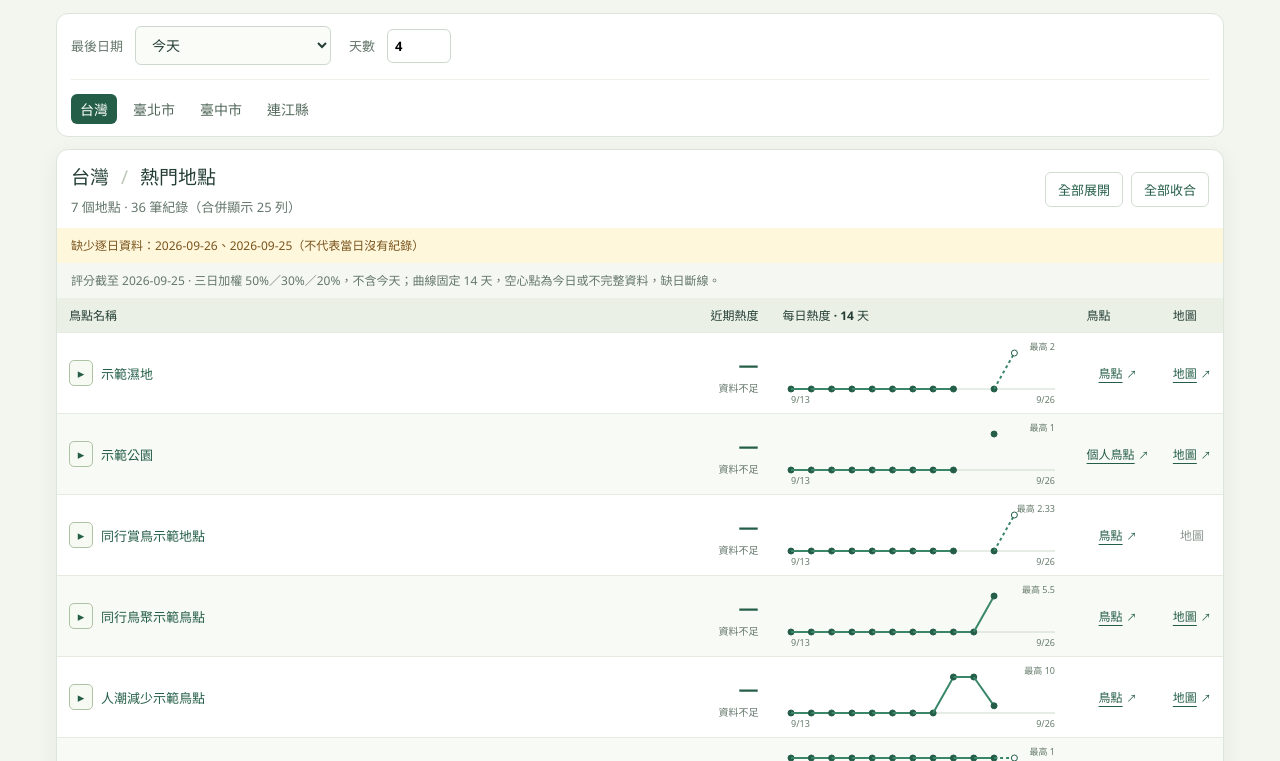
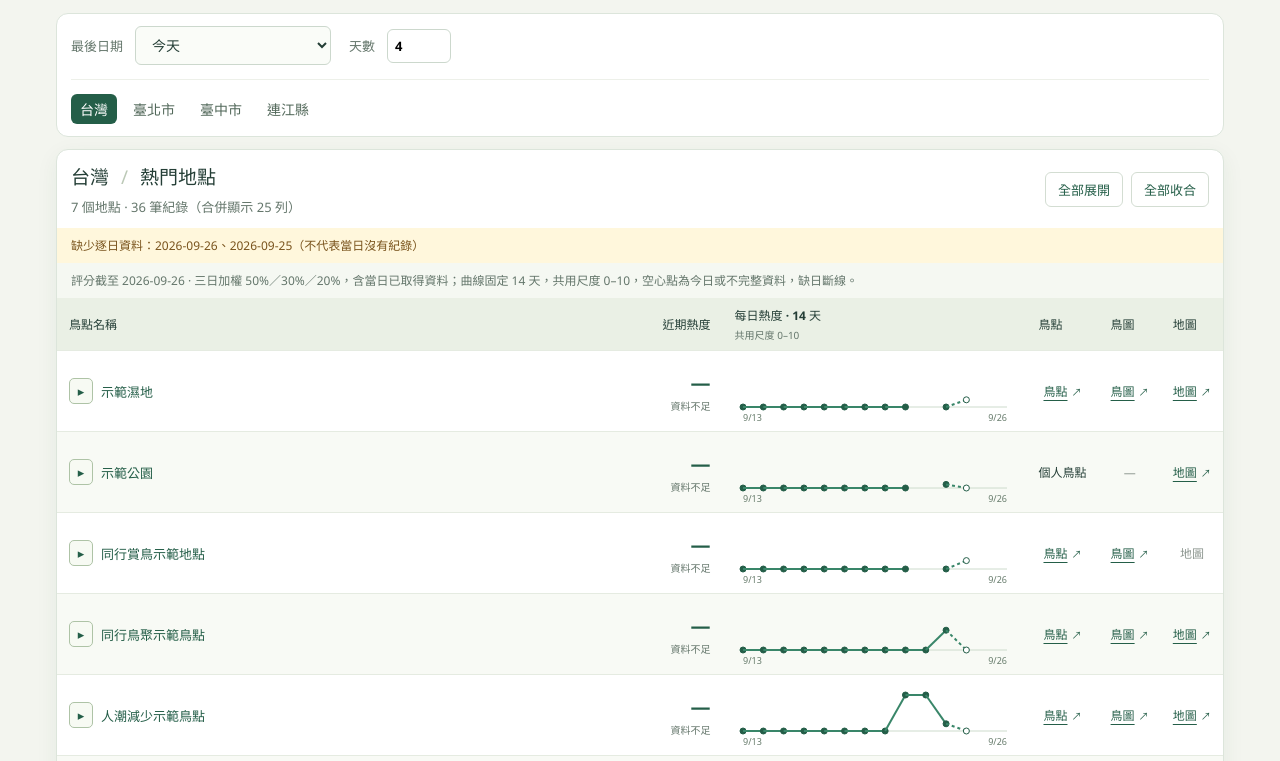
Before and after one commit to ChrisTorng/eBirdRecentHotspot, a website with bundled scripts: page index.html in a window 1280 px wide. Shown: the part 138-899 px from the top of the page. Built offline with nearby package versions, Linux system fonts and the light colour scheme; files whose address does not match are found by name.

Commit message:
Include today's heat and show latest update with 10am schedule

```diff
--- a/app.js
+++ b/app.js
@@ -1,4 +1,4 @@
-import { heatForLocation, compareHeat, scoringDates } from './heat.js';
+import { heatForLocation, compareHeat, scoringDates, sharedCurveMax, scoreFormula } from './heat.js';
 import { dataRoot, loadJson, selectDate, groupChecklists, displayRegions, displayLocationName, dateRange, rangeRows, googleMapsUrl } from './model.js';
 const $ = id => document.getElementById(id);
 const page = new URL(window.location.href), root = dataRoot(page);
@@ -43,12 +43,11 @@ function svgNode(tag, attributes, text) {
   return node;
 }
 function pointLabel(p) {
-  return `${p.date}：${p.value === null ? '資料不足' : heatNumber(p.value)}${p.quality === 'partial' ? '（不完整）' : ''}${p.today ? '（今日未完整，不計分）' : ''}`;
+  return `${p.date}：${p.value === null ? '資料不足' : heatNumber(p.value)}${p.quality === 'partial' ? '（不完整）' : ''}${p.today ? '（今日累計）' : p.quality === 'open' ? '（截至擷取時累計）' : ''}`;
 }
-function curve(series) {
+function curve(series, max) {
   const figure = element('figure', null, 'heat-curve');
   const svg = svgNode('svg', { viewBox: '0 0 280 64', role: 'img', 'aria-label': '每日熱度：' + series.map(pointLabel).join('；') });
-  const max = Math.max(1, ...series.map(p => p.value || 0));
   const x = i => 8 + i * 264 / 13, y = v => 48 - v / max * 36;
   svg.append(svgNode('path', { d: 'M8 48H272', stroke: '#cddbcc', fill: 'none' }));
   series.forEach((p, i) => {
@@ -61,7 +60,7 @@ function curve(series) {
     const circle = svgNode('circle', { cx: x(i), cy: y(p.value), r: 3, fill: p.today || p.quality !== 'complete' ? '#fff' : '#245e48', stroke: '#245e48' });
     circle.append(svgNode('title', {}, pointLabel(p))); svg.append(circle);
   });
-  svg.append(svgNode('text', { x: 8, y: 62 }, shortDate(series[0].date)), svgNode('text', { x: 272, y: 62, 'text-anchor': 'end' }, shortDate(series.at(-1).date)), svgNode('text', { x: 272, y: 9, 'text-anchor': 'end' }, `最高 ${heatNumber(max)}`));
+  svg.append(svgNode('text', { x: 8, y: 62 }, shortDate(series[0].date)), svgNode('text', { x: 272, y: 62, 'text-anchor': 'end' }, shortDate(series.at(-1).date)));
   figure.append(svg); return figure;
 }
 function render(groups) {
@@ -69,8 +68,9 @@ function render(groups) {
   if (!groups.length) { $('results').replaceChildren(element('p', '所選範圍沒有已取得的紀錄，可切換地區或日期。', 'empty-state')); return; }
   const table = element('table', null, 'hotspot-table');
   table.append(element('caption', '依近期熱度排序；資料不足的鳥點列於其後。展開可看統計與清單。', 'sr-only'));
+  const maximum = sharedCurveMax(groups);
   const header = element('tr');
-  for (const text of ['鳥點名稱', '近期熱度', '每日熱度 · 14 天', '鳥點', '地圖']) { const th = element('th', text); th.scope = 'col'; header.append(th); }
+  for (const text of ['鳥點名稱', '近期熱度', '每日熱度 · 14 天', '鳥點', '鳥圖', '地圖']) { const th = element('th', text); th.scope = 'col'; if (text === '近期熱度') th.title = '最後日期、前一天、前兩天以 50%／30%／20% 加權；當日已取得資料也計入，未結束日顯示暫計。不因展示天數改變評分期間。'; if (text.startsWith('每日熱度')) th.append(element('small', `共用尺度 0–${heatNumber(maximum)}`)); header.append(th); }
   const head = element('thead'); head.append(header); table.append(head);
   groups.forEach((group, index) => {
     const body = element('tbody', null, 'location-group'), row = element('tr', null, 'group-row');
@@ -79,18 +79,21 @@ function render(groups) {
     const arrow = element('span', '▸', 'toggle-icon'); arrow.setAttribute('aria-hidden', 'true');
     button.append(arrow, element('span', displayLocationName(group.name), 'location-name')); name.append(button);
     const score = element('td', null, 'heat-cell');
-    score.append(element('strong', heatNumber(group.heat.score)), element('small', group.heat.score === null ? '資料不足' : '近期熱度'));
-    score.title = `評分日期：${group.heat.scoreDays.join('、')}；權重 50%、30%、20%。缺日、上限或缺鳥友名稱時不計分。`;
-    const graph = element('td', null, 'curve-cell'); graph.append(curve(group.heat.series));
+    score.append(element('strong', heatNumber(group.heat.score)), element('small', group.heat.score === null ? '資料不足' : group.heat.provisional ? '暫計' : '近期熱度'));
+    score.title = scoreFormula(group.heat);
+    const graph = element('td', null, 'curve-cell'); graph.append(curve(group.heat.series, maximum));
+    const birdMap = element('td', null, 'birdmap-cell');
+    if (group.hotspot) birdMap.append(link('鳥圖', `https://ebird.org/hotspots?hs=${encodeURIComponent(group.id)}`));
+    else birdMap.append(element('span', '—', 'unavailable'));
     const bird = element('td', null, 'bird-cell'), map = element('td', null, 'map-cell');
     if (group.hotspot) bird.append(link('鳥點', `https://ebird.org/hotspot/${encodeURIComponent(group.id)}/bird-list?yr=curM`));
-    else { const person = group.rows.find(r => r.subId); bird.append(person ? link('個人鳥點', `https://ebird.org/checklist/${encodeURIComponent(person.subId)}`) : element('span', '個人鳥點')); bird.title = '透過最新清單查看個人鳥點'; }
+    else bird.append(element('span', '個人鳥點'));
     const mapUrl = googleMapsUrl(group.coordinates);
     if (mapUrl) map.append(link('地圖', mapUrl));
     else { map.append(element('span', '地圖', 'unavailable')); map.title = '尚無座標，待重新擷取補齊'; }
-    row.append(name, score, graph, bird, map); body.append(row);
+    row.append(name, score, graph, bird, birdMap, map); body.append(row);
     const detail = element('tr', null, 'expanded-row'); detail.id = `details-${index}`; detail.hidden = true;
-    const cell = element('td'); cell.colSpan = 5;
+    const cell = element('td'); cell.colSpan = 6;
     cell.append(element('p', `所選範圍 ${group.count} 筆紀錄／${group.observers} 位鳥友名稱 · 合併顯示 ${group.displayCount} 列 · 最近 ${shortDate(group.latest)} · 最近一天平均 ${group.average ?? '—'} 種／${group.dayCount} 筆清單`, 'detail-stats'));
     const daily = element('details', null, 'daily-values'); daily.append(element('summary', '每日熱度數值與資料狀態'));
     const values = element('ul');
@@ -148,6 +151,8 @@ async function load() {
     const region = regions.find(r => r.code === code);
     if (!region) throw new Error('找不到指定地區');
     const catalog = snapshots.some(s => s.schemaVersion === 2) ? await loadJson(new URL('locations.json', root)) : null;
+    const lastUpdate = new Date(catalog?.updatedAt || loaded.map(s => s.fetchedAt).sort().at(-1) || '');
+    $('last-update').textContent = `最近更新：${Number.isNaN(lastUpdate.getTime()) ? '未知' : new Intl.DateTimeFormat('zh-TW', { timeZone: 'Asia/Taipei', month: '2-digit', day: '2-digit', hour: '2-digit', minute: '2-digit', hourCycle: 'h23' }).format(lastUpdate)}（台灣）`;
     const summaryDates = dateRange(date, 14).filter(d => index.dates.includes(d));
     const summaries = Object.fromEntries(await Promise.all(summaryDates.map(async d => {
       const summary = await loadJson(new URL(`summaries/${d}.json`, root));
@@ -155,7 +160,7 @@ async function load() {
       return [d, summary];
     })));
     const groups = groupChecklists(rangeRows(snapshots, code, catalog, dates)).map(group => ({ ...group, heat: heatForLocation(summaries, group.id, date, today) })).sort(compareHeat); render(groups);
-    $('score-info').textContent = `評分截至 ${scoringDates(date, today)[0]} · 三日加權 50%／30%／20%，不含今天；曲線固定 14 天，空心點為今日或不完整資料，缺日斷線。`;
+    $('score-info').textContent = `評分截至 ${scoringDates(date, today)[0]} · 三日加權 50%／30%／20%，含當日已取得資料；曲線固定 14 天，共用尺度 0–${heatNumber(sharedCurveMax(groups))}，空心點為今日或不完整資料，缺日斷線。`;
     const warnings = [];
     const missing = dates.filter(d => !snapshots.some(s => s.date === d && s.feedKind === 'daily'));
     if (missing.length) warnings.push(`缺少逐日資料：${missing.join('、')}（不代表當日沒有紀錄）`);
@@ -170,7 +175,7 @@ async function load() {
     const fetched = new Date(snapshots.map(s => s.fetchedAt).sort().at(-1) || '');
     const time = Number.isNaN(fetched.getTime()) ? '未知' : new Intl.DateTimeFormat('zh-TW', { timeZone: 'Asia/Taipei', month: '2-digit', day: '2-digit', hour: '2-digit', minute: '2-digit', hourCycle: 'h23' }).format(fetched);
     $('status').textContent = `${root.pathname.includes('examples') ? '示範資料 · ' : ''}觀察日期 ${dates.at(-1)} ～ ${date} · 更新 ${time}（台灣時間）`;
-  } catch (error) { $('status').textContent = error.message; $('status').className = 'error'; $('retry').hidden = false; }
+  } catch (error) { if ($('last-update').textContent.includes('載入中')) $('last-update').textContent = '最近更新：無法取得'; $('status').textContent = error.message; $('status').className = 'error'; $('retry').hidden = false; }
 }
 for (const [id, param] of [['date', 'date'], ['region', 'location'], ['days', 'days']]) $(id).addEventListener('change', () => { page.searchParams.set(param, $(id).value); window.location.assign(page); });
 $('filters').addEventListener('submit', event => event.preventDefault());
--- a/heat.js
+++ b/heat.js
@@ -15,7 +15,7 @@ export function dailyMetrics(rows) {
 }
 
 export function scoringDates(end, today) {
-  return dateRange(end >= today ? dateRange(today, 2)[1] : end, 3);
+  return dateRange(end > today ? today : end, 3);
 }
 
 export function pointForDay(summary, id, regions) {
@@ -23,19 +23,31 @@ export function pointForDay(summary, id, regions) {
   const entry = summary.locations[id];
   const codes = entry?.regions || regions;
   const complete = codes.length > 0 && codes.every(code => summary.quality[code] === 'complete');
-  if (!entry) return { value: complete ? 0 : null, quality: complete ? 'complete' : 'missing' };
-  return { value: entry.heat, quality: complete && !entry.unknown ? 'complete' : 'partial', ...entry };
+  const usable = codes.length > 0 && codes.every(code => ['complete', 'open'].includes(summary.quality[code]));
+  if (!entry) return { value: usable ? 0 : null, quality: complete ? 'complete' : usable ? 'open' : 'missing', fetchedAt: summary.fetchedAt };
+  return { value: entry.heat, quality: !entry.unknown && usable ? (complete ? 'complete' : 'open') : 'partial', fetchedAt: summary.fetchedAt, ...entry };
 }
 
 export function heatForLocation(summaries, id, end, today) {
   const regions = [...new Set(Object.values(summaries).flatMap(s => s.locations[id]?.regions || []))];
   const scoreDays = scoringDates(end, today);
   const points = scoreDays.map(date => pointForDay(summaries[date], id, regions));
-  const complete = points.every(p => p.quality === 'complete');
-  const score = complete ? points.reduce((sum, p, i) => sum + p.value * [0.5, 0.3, 0.2][i], 0) : null;
-  return { score, scoreDays, points, series: dateRange(end, 14).reverse().map(date => ({ date, today: date >= today, ...pointForDay(summaries[date], id, regions) })) };
+  const usable = points.every(p => ['complete', 'open'].includes(p.quality));
+  const provisional = points.some(p => p.quality === 'open');
+  const score = usable ? points.reduce((sum, p, i) => sum + p.value * [0.5, 0.3, 0.2][i], 0) : null;
+  return { score, provisional, scoreDays, points, series: dateRange(end, 14).reverse().map(date => ({ date, today: date >= today, ...pointForDay(summaries[date], id, regions) })) };
 }
 
 export function compareHeat(a, b) {
   return (b.heat.score !== null) - (a.heat.score !== null) || (b.heat.score ?? 0) - (a.heat.score ?? 0) || a.id.localeCompare(b.id);
 }
+
+export function sharedCurveMax(groups) {
+  return Math.max(1, ...groups.flatMap(g => g.heat.series.map(p => p.value || 0)));
+}
+export function scoreFormula(heat) {
+  const number = value => value === null ? '?' : Number(value.toFixed(6)).toString();
+  const formula = heat.points.map((p, i) => `${number(p.value)} × ${[50,30,20][i]}%`).join(' + ');
+  const dates = heat.points.map((p, i) => `${heat.scoreDays[i]}：${number(p.value)}${p.quality !== 'complete' ? '（暫計／不完整）' : ''}${p.fetchedAt ? `，擷取 ${new Date(p.fetchedAt).toLocaleString('zh-TW', {timeZone:'Asia/Taipei',hour12:false})}` : ''}`).join('；');
+  return `${formula} = ${heat.score === null ? '資料不足（不計正式分數）' : number(heat.score)}${heat.provisional && heat.score !== null ? '（暫計）' : ''}\n${dates}`;
+}
--- a/index.css
+++ b/index.css
@@ -12,6 +12,7 @@ main { max-width: 1200px; margin: auto; padding: 36px 28px; }
 h1 { margin: 0; font-size: clamp(1.8rem, 4vw, 2.5rem); letter-spacing: .035em; font-weight: 750; }
 .intro { margin: 9px 0 0; color: var(--muted); font-size: 15px; }
 .update-badge { flex-shrink: 0; border: 1px solid #cfddca; background: #eaf0e3; padding: 9px 14px; border-radius: 30px; font-size: 12px; color: #486643; }
+#last-update { margin-top: 4px; font-size: 11px; color: var(--muted); }
 .update-badge span { color: #74934f; margin-right: 5px; }
 a { color: var(--green); text-underline-offset: 4px; }
 button, select { font: inherit; }
@@ -59,7 +60,7 @@ th, td { padding: 8px 12px; border-bottom: 1px solid #e5ebe1; }
 .heat-curve { width: 280px; max-width: 100%; margin: 0; }
 .heat-curve svg { display: block; width: 100%; height: auto; }
 .heat-curve text { font: 9px system-ui; fill: #667b6b; }
-.bird-cell, .map-cell { text-align: center; white-space: nowrap; font-size: 12px; }
+.bird-cell, .birdmap-cell, .map-cell { text-align: center; white-space: nowrap; font-size: 12px; }
 .unavailable { color: #8b958e; cursor: help; }
 .location-group:nth-of-type(even) .group-row { background: #f8faf5; }
 .location-group.is-open .group-row { background: #edf4e9; }
@@ -100,14 +101,17 @@ footer p { margin: 0; }footer a { display: inline-block; margin-right: 14px; }
   .group-row { display: grid; grid-template-columns: 70px minmax(0, 1fr) 70px; padding: 6px 10px; }
   .group-row > * { border: 0; padding: 3px 0; min-width: 0; width: auto; }
   .location-cell { grid-column: 1 / 3; grid-row: 1; }
-  .heat-cell { grid-column: 1; grid-row: 2; align-self: center; text-align: left; }
-  .curve-cell { grid-column: 2; grid-row: 2; }
+  .heat-cell { grid-column: 1; grid-row: 2 / 4; align-self: center; text-align: left; }
+  .curve-cell { grid-column: 2; grid-row: 2 / 4; }
   .heat-curve { width: 100%; }
   .bird-cell { grid-column: 3; grid-row: 1; align-self: center; text-align: right; }
-  .map-cell { grid-column: 3; grid-row: 2; align-self: start; text-align: right; }
+  .birdmap-cell { grid-column: 3; grid-row: 2; text-align: right; }
+  .map-cell { grid-column: 3; grid-row: 3; align-self: start; text-align: right; }
   .expanded-row { display: block; }.expanded-row > td { display: block; padding: 8px; }
   .records { table-layout: fixed; }.records th:first-child { width: 40px; }.records th:nth-child(2) { width: 108px; }
   .records td, .records th { padding: 7px 3px; font-size: 12px; }
   .daily-values ul { display: block; }.daily-values li { margin: 5px 0; overflow-wrap: anywhere; }
   footer { display: block; }footer p + p { margin-top: 8px; }
 }
+
+.hotspot-table > thead small { display: block; font-size: 10px; font-weight: normal; color: var(--muted); margin-top: 3px; }
--- a/index.html
+++ b/index.html
@@ -15,7 +15,7 @@
     <header class="hero">
       <div><p class="eyebrow"><span class="brand-mark" aria-hidden="true">◈</span> eBird 台灣觀鳥紀錄</p>
       <h1>最近熱門地點</h1><p class="intro">看看最近大家都去哪裡賞鳥。</p></div>
-      <span class="update-badge"><span aria-hidden="true">●</span> 每日 06:00 更新</span>
+      <div class="update-badge"><div><span aria-hidden="true">●</span> 每日 10:00 排程更新</div><div id="last-update" aria-live="polite">最近更新：載入中…</div></div>
     </header>
     <section class="filter-panel" aria-label="篩選資料">
       <form id="filters"><label>最後日期 <select id="date" name="date"></select></label><label>天數 <input id="days" name="days" type="number" min="1" max="31" value="4"></label><label class="region-select">地區 <select id="region" name="location"></select></label></form>
```
Also changed, not shown: docs/hotness-proposal.md (+5 -3 lines), tests/heat.test.mjs (+23 -8 lines), .github/workflows/publish.yml, README.md.
